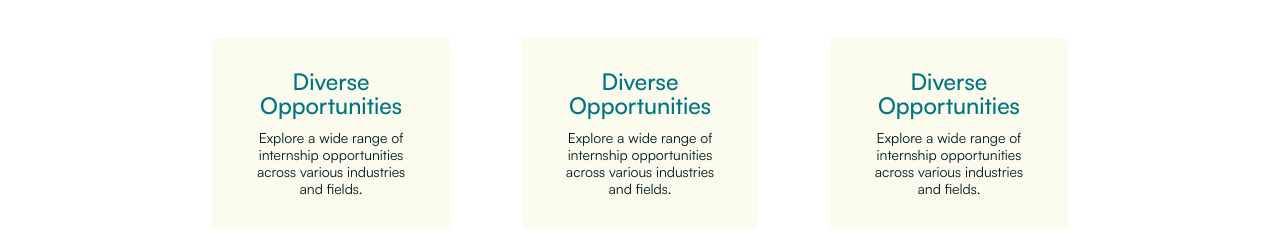
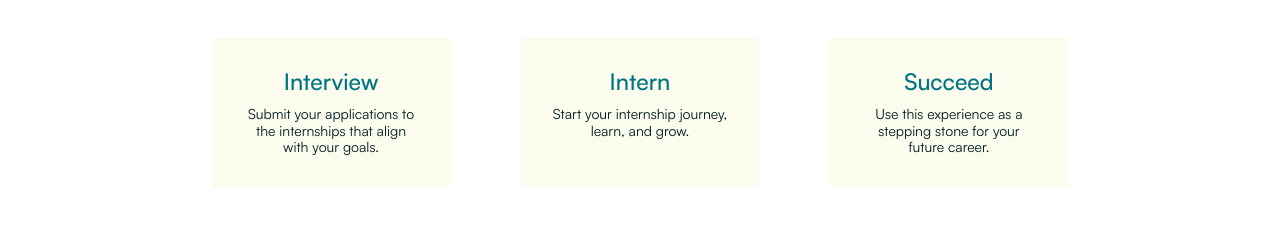
Before and after one commit to tobyakin/MySpurr-Landing-Page, a Vue app: page /internship in a window 1280 px wide. Shown: the part 2156-2403 px from the top of the page. Built offline with nearby package versions, Linux system fonts and the light colour scheme.

Commit message:
Docs:updated

```diff
--- a/src/components/Internship/SectionThree.vue
+++ b/src/components/Internship/SectionThree.vue
@@ -37,16 +37,16 @@ const boxLists = ref([
     text: `Submit your applications to the internships that align with your goals.`,
   },
   {
-    heading: "Diverse Opportunities",
-    text: `Explore a wide range of internship opportunities across various industries and fields.`,
+    heading: "Interview",
+    text: `Submit your applications to the internships that align with your goals.`,
   },
   {
-    heading: "Diverse Opportunities",
-    text: `Explore a wide range of internship opportunities across various industries and fields.`,
+    heading: "Intern",
+    text: `Start your internship journey, learn, and grow.`,
   },
   {
-    heading: "Diverse Opportunities",
-    text: `Explore a wide range of internship opportunities across various industries and fields.`,
+    heading: "Succeed",
+    text: `Use this experience as a stepping stone for your future career.`,
   },
 ]);
 </script>
--- a/src/components/Internship/SectionTwo.vue
+++ b/src/components/Internship/SectionTwo.vue
@@ -26,10 +26,10 @@
           </div>
         </div>
       </div>
-      <div class="">
+      <div class="w-auto">
         <img
           class="h-[100%] w-[100%] rounded-r-[6px] hidden lg:block"
-          src="@/assets/img/intern.png"
+          src="@/assets/img/woman_with_books.png"
           alt=""
         />
       </div>
```
Also changed, not shown: 1 other file (tests, documents, lock files or other folders).
